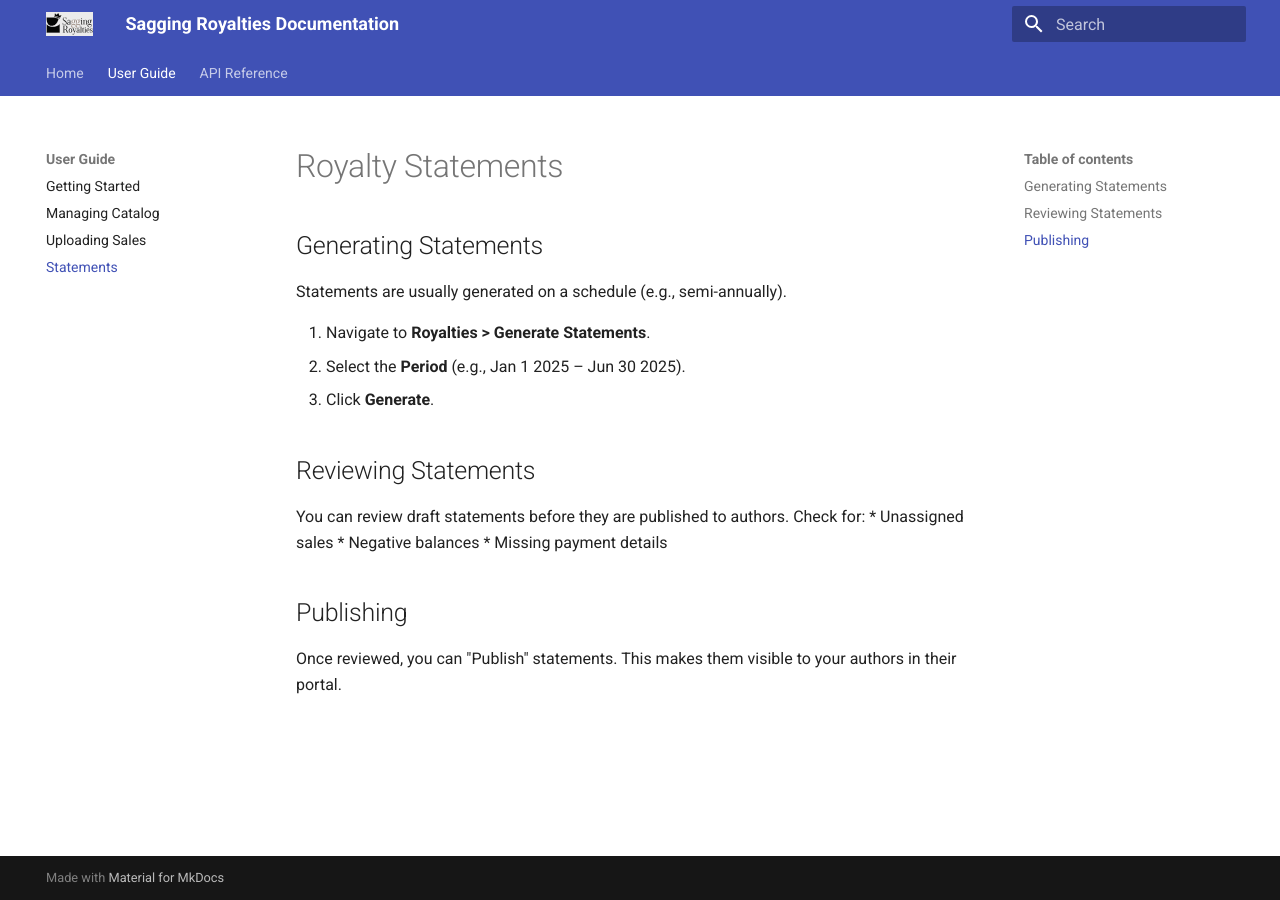
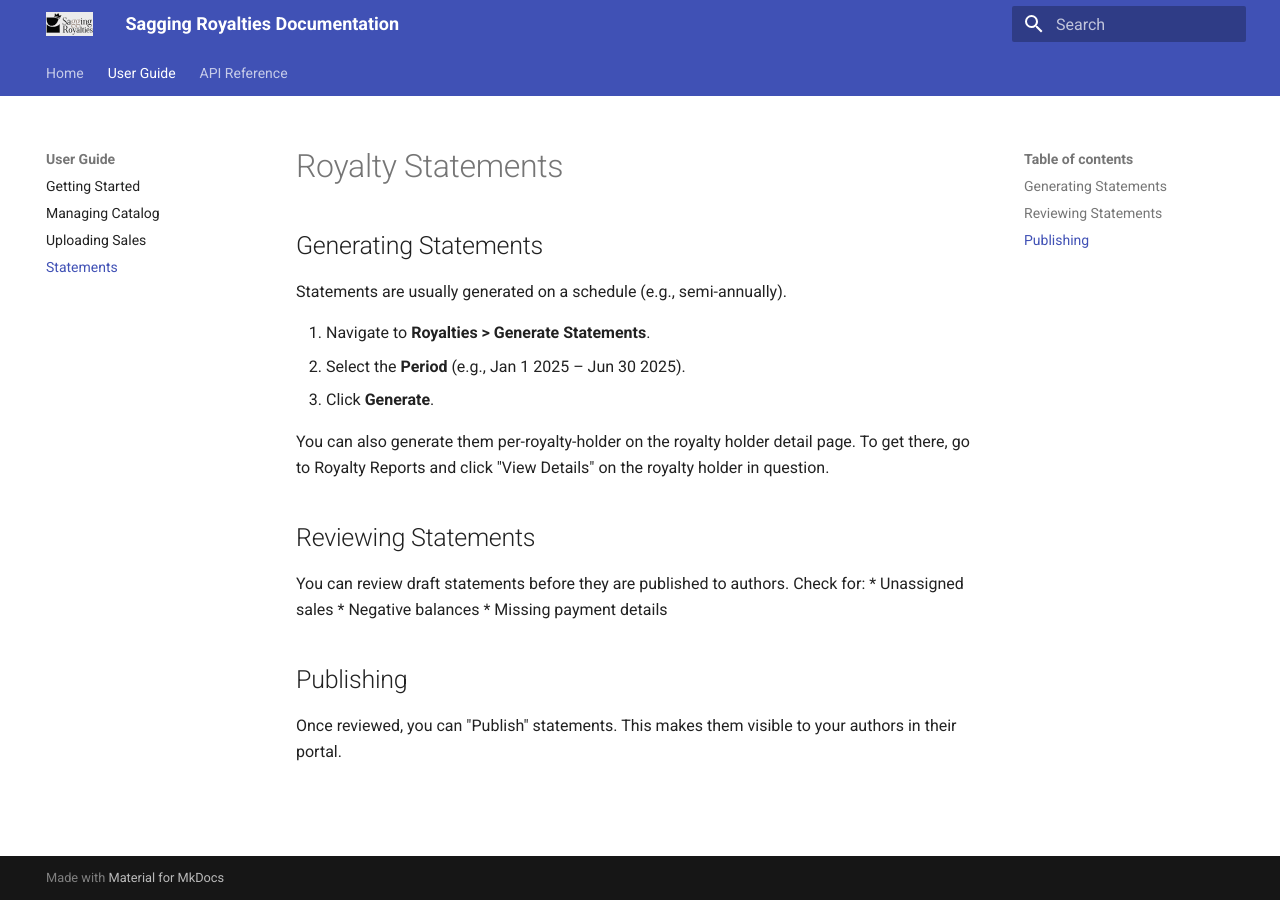
Before and after one commit to saggingmeniscus/saggingroyals-docs, an MkDocs documentation site: the page built from docs/statements.md, in a window 1280 px wide. Built offline with MkDocs 1.6.1 and Material for MkDocs 9.7.7, drawn with Linux system fonts in a browser that asks for light colours.

Commit message:
note about royalty holder details page

```diff
--- a/docs/statements.md
+++ b/docs/statements.md
@@ -7,6 +7,8 @@ Statements are usually generated on a schedule (e.g., semi-annually).
 1.  Navigate to **Royalties > Generate Statements**.
 2.  Select the **Period** (e.g., Jan 1 2025 – Jun 30 2025).
 3.  Click **Generate**.
+
+You can also generate them per-royalty-holder on the royalty holder detail page. To get there, go to Royalty Reports and click "View Details" on the royalty holder in question.
 
 ## Reviewing Statements
 
```
